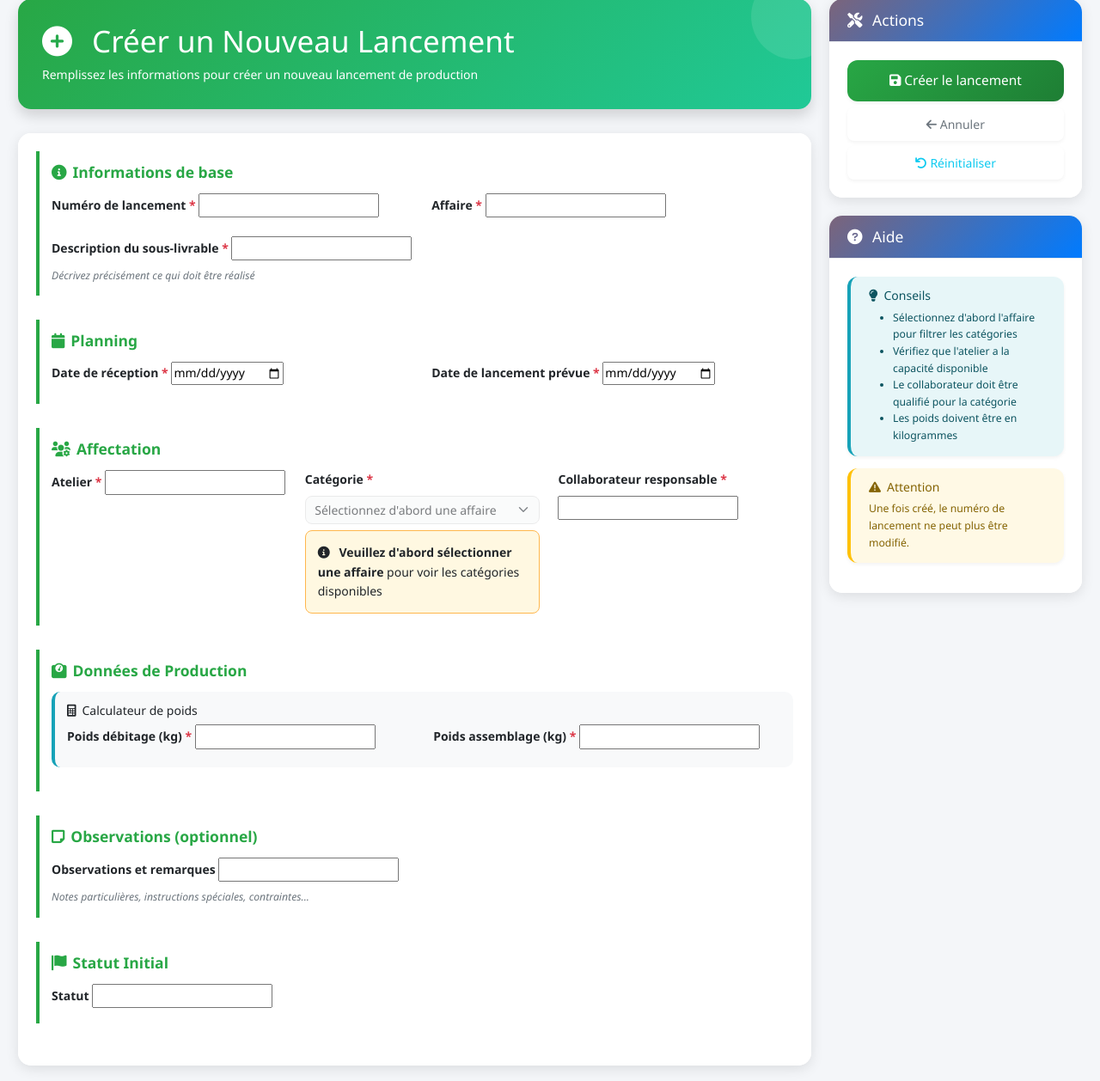
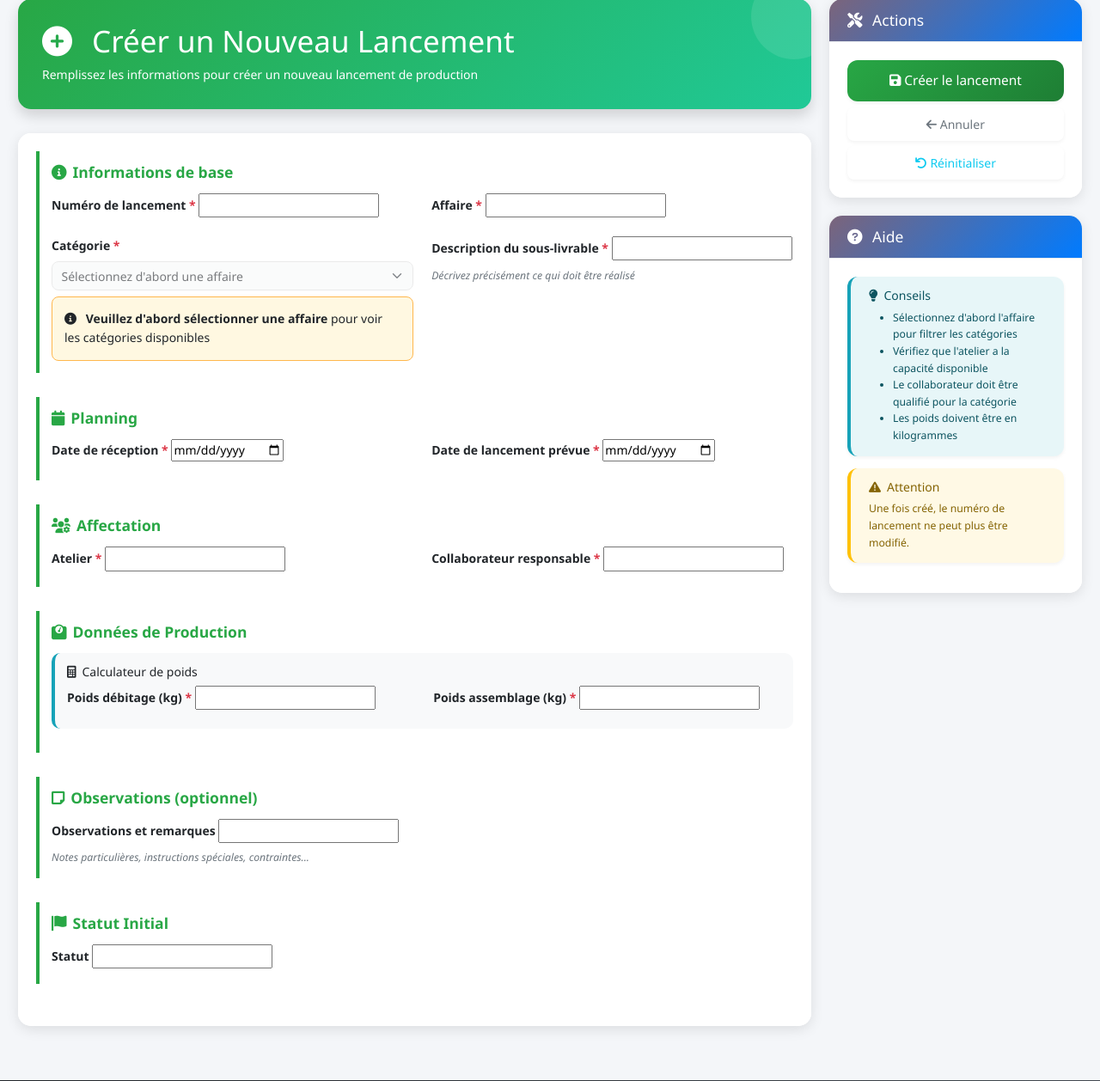
Before and after one commit to AhmedAkestaf/Pfa_App_Web_gestion_lancements, a Django app: template templates/lancements/create.html in a window 1280 px wide. Shown: the part 131-1389 px from the top of the page at 86% size. Run offline with Django 5.2, Linux system fonts and the light colour scheme; the template is opened without the code that fills it: most values are stand-ins (such as "Sample title", 1, 10 or a date in 2020); form fields are guessed from the names that the template uses.

Commit message:
FINAL MODIF

```diff
--- a/apps/lancements/forms.py
+++ b/apps/lancements/forms.py
@@ -149,7 +149,7 @@ class LancementForm(forms.ModelForm):
             'date_lancement': forms.DateInput(attrs={
                 'class': 'form-control',
                 'type': 'date',
-                'required': True
+                'required': False
             }),
             'atelier': forms.Select(attrs={
                 'class': 'form-select',
@@ -295,7 +295,7 @@ class LancementForm(forms.ModelForm):
             date_reception = self.cleaned_data.get('date_reception')
 
             if not date_lancement:
-                raise ValidationError("La date de lancement est obligatoire.")
+                return None
 
             if date_reception and date_lancement < date_reception:
                 raise ValidationError(
--- a/apps/lancements/models.py
+++ b/apps/lancements/models.py
@@ -24,8 +24,7 @@ class Lancement(models.Model):
 
     # Dates importantes du processus
     date_reception = models.DateField(verbose_name="Date de réception")
-    date_lancement = models.DateField(verbose_name="Date de lancement")
-
+    date_lancement = models.DateField(blank=True, null=True, verbose_name="Date de lancement prévue")
     # Description du sous-livrable
     sous_livrable = models.TextField(verbose_name="Description du sous-livrable")
 
--- a/templates/lancements/create.html
+++ b/templates/lancements/create.html
@@ -150,7 +150,33 @@
                             </div>
 
                             <div class="row mt-3">
-                                <div class="col-md-12 required-field">
+                                <div class="col-md-6 required-field">
+                                    <label for="id_categorie" class="form-label">
+                                        Catégorie
+                                        <span class="loading-spinner" id="categories-loading">
+                                            <i class="fas fa-spinner fa-spin"></i>
+                                        </span>
+                                    </label>
+                                    <select name="categorie" class="form-select" id="id_categorie" disabled required>
+                                        <option value="">Sélectionnez d'abord une affaire</option>
+                                    </select>
+                                    <div class="help-text">{{ form.categorie.help_text }}</div>
+
+                                    <!-- Information sur le filtrage -->
+                                    <div class="categories-info waiting show" id="categories-info">
+                                        <div id="categories-message">
+                                            <i class="fas fa-info-circle me-2"></i>
+                                            <strong>Veuillez d'abord sélectionner une affaire</strong> pour voir les catégories disponibles
+                                        </div>
+                                    </div>
+
+                                    {% if form.categorie.errors %}
+                                        <div class="invalid-feedback d-block">
+                                            {{ form.categorie.errors.0 }}
+                                        </div>
+                                    {% endif %}
+                                </div>
+                                <div class="col-md-6 required-field">
                                     <label for="id_sous_livrable" class="form-label">Description du sous-livrable</label>
                                     {{ form.sous_livrable }}
                                     <div class="help-text">Décrivez précisément ce qui doit être réalisé</div>
@@ -194,7 +220,7 @@
                         <div class="form-section">
                             <h5><i class="fas fa-users-cog me-2"></i>Affectation</h5>
                             <div class="row">
-                                <div class="col-md-4 required-field">
+                                <div class="col-md-6 required-field">
                                     <label for="id_atelier" class="form-label">Atelier</label>
                                     {{ form.atelier }}
                                     {% if form.atelier.errors %}
@@ -203,33 +229,7 @@
                                         </div>
                                     {% endif %}
                                 </div>
-                                <div class="col-md-4 required-field">
-                                    <label for="id_categorie" class="form-label">
-                                        Catégorie
-                                        <span class="loading-spinner" id="categories-loading">
-                                            <i class="fas fa-spinner fa-spin"></i>
-                                        </span>
-                                    </label>
-                                    <select name="categorie" class="form-select" id="id_categorie" disabled required>
-                                        <option value="">Sélectionnez d'abord une affaire</option>
-                                    </select>
-                                    <div class="help-text">{{ form.categorie.help_text }}</div>
-
-                                    <!-- Information sur le filtrage -->
-                                    <div class="categories-info waiting show" id="categories-info">
-                                        <div id="categories-message">
-                                            <i class="fas fa-info-circle me-2"></i>
-                                            <strong>Veuillez d'abord sélectionner une affaire</strong> pour voir les catégories disponibles
-                                        </div>
-                                    </div>
-
-                                    {% if form.categorie.errors %}
-                                        <div class="invalid-feedback d-block">
-                                            {{ form.categorie.errors.0 }}
-                                        </div>
-                                    {% endif %}
-                                </div>
-                                <div class="col-md-4 required-field">
+                                <div class="col-md-6 required-field">
                                     <label for="id_collaborateur" class="form-label">Collaborateur responsable</label>
                                     {{ form.collaborateur }}
                                     {% if form.collaborateur.errors %}
```
Also changed, not shown: templates/lancements/edit.html (+24 -24 lines), apps/lancements/migrations/0005_alter_lancement_date_lancement.py (added).
